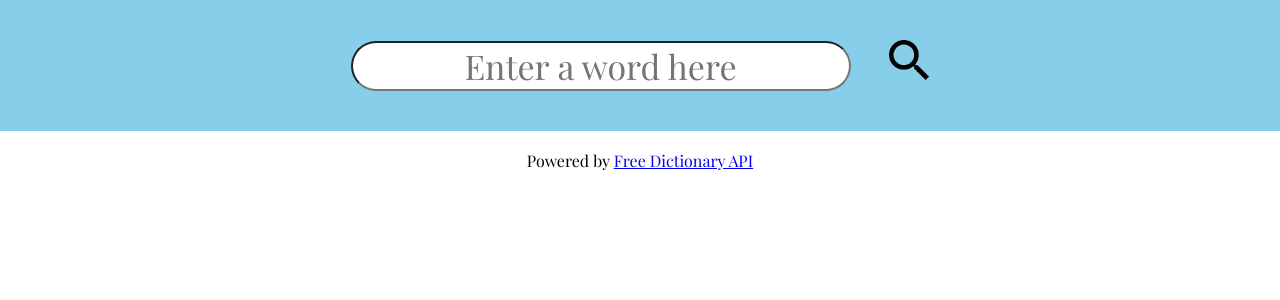
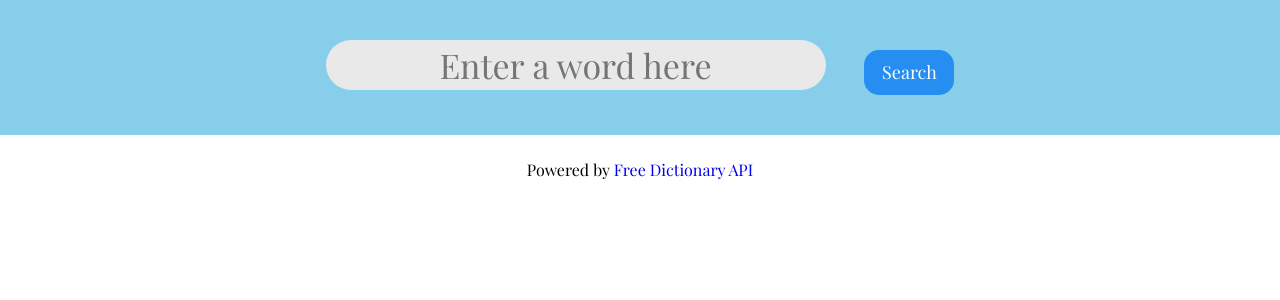
Before and after one commit to isobarbaric/Dictionary, a Flask app: page / in a window 1280 px wide. Shown: the top 300 px of the page. Run offline with Flask 2, Linux system fonts and the light colour scheme.

Commit message:
additions

```diff
--- a/main.py
+++ b/main.py
@@ -1,15 +1,6 @@
 
 from flask import Flask, redirect, request, url_for, render_template
 from word import Word
-import autocomplete
-
-autocomplete.load()
-
-def extract_recommendations(prefix):
-    words = []
-    for pos in autocomplete.predict_currword(prefix, 4):
-        words.append(pos[0])
-    return words
 
 app = Flask(__name__)
 app.config['SEND_FILE_MAX_AGE_DEFAULT'] = 0
--- a/static/styles/styles.css
+++ b/static/styles/styles.css
@@ -33,6 +33,7 @@ div#search-bar {
 
 #partOfSpeech {
     text-align: left;
+    text-decoration: underline;
 }
 
 #text-box {
@@ -42,15 +43,38 @@ div#search-bar {
     font-size: 1.7em;
     margin-right: 1em;
     text-align: center;
+    border: none;
     border-radius: 25px;
+    background-color: #e9e9e9;
 }
 
 #submit-btn {
-    height: 3em;
-    width: auto;
+    height: 45px;
+    width: 90px;
+    border: unset;
+    background-color: #268ef0;
+    /* padding: 0.9em; */
+    color: #ffffff;
+    border-radius: 15px;
+    font-size: 0.9em;
+    text-align: center;
+}
+
+
+input:focus {
+    outline: none;
+}
+
+a {
+    text-decoration: none;
+}
+
+a:visited {
+    text-decoration: none;
+    color: #0000EE;
 }
 
 #footer {
     text-align: center;
-    margin: 1.2em;
+    margin: 1.5em;
 }
--- a/templates/base.html
+++ b/templates/base.html
@@ -11,8 +11,9 @@
     <body>
         <div id='search-bar'>
             <form action="/" method="POST" enctype="multipart/form-data">
-                <input type="text" name="query" id="text-box" placeholder="Enter a word here">
-                <input type="image" src="{{ url_for('static', filename='images/lens.png') }}" alt="Submit" id="submit-btn">
+                <input type="text" name="query" id="text-box" placeholder="Enter a word here" autocomplete="off">
+                <!-- <input type="image" id="image-area" src="{{ url_for('static', filename='images/lens.png') }}" alt="Submit" id="submit-btn"> -->
+                <input type="submit" id="submit-btn" value="Search">
             </form>
         </div>
         <div id='search-result'>
--- a/templates/error.html
+++ b/templates/error.html
@@ -3,6 +3,7 @@
     <head>
         <title>Dictionary</title>
         <link rel='stylesheet' href="{{ url_for('static', filename='styles/styles.css') }}">
+        <link rel="icon" type="image/x-icon" href="{{ url_for('static', filename='images/favicon.ico') }}">
         <link rel="preconnect" href="https://fonts.googleapis.com">
         <link rel="preconnect" href="https://fonts.gstatic.com" crossorigin>
         <link href="https://fonts.googleapis.com/css2?family=Playfair+Display&display=swap" rel="stylesheet">
@@ -11,7 +12,8 @@
         <div id='search-bar'>
             <form action="/" method="POST" enctype="multipart/form-data">
                 <input type="text" name="query" id="text-box" placeholder="Enter a word here">
-                <input type="image" src="{{ url_for('static', filename='images/lens.png') }}" alt="Submit" id="submit-btn">
+                <!-- <input type="image" id="image-area" src="{{ url_for('static', filename='images/lens.png') }}" alt="Submit" id="submit-btn"> -->
+                <input type="submit" id="submit-btn" value="Search">
             </form>
         </div>
         <div>
```
